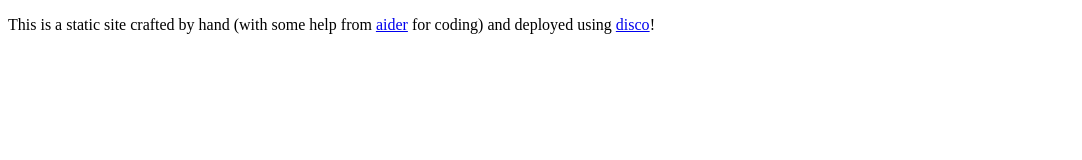
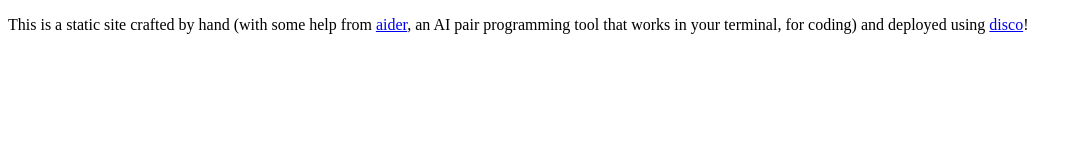
Before and after one commit to adamb/disco, a plain HTML site: page public/index.html in a window 1280 px wide. Shown: the whole page, without its empty margins (0-1082 px from the left). Drawn offline with Linux system fonts and the light colour scheme.

Commit message:
docs: Update aider description in index.html

```diff
--- a/public/index.html
+++ b/public/index.html
@@ -6,6 +6,6 @@
   <title>Welcome to the Disco</title>
 </head>
 <body>
-  <p>This is a static site crafted by hand (with some help from <a href="https://aider.chat">aider</a> for coding) and deployed using <a href="https://letsdisco.dev/">disco</a>!</p>
+  <p>This is a static site crafted by hand (with some help from <a href="https://aider.chat">aider</a>, an AI pair programming tool that works in your terminal, for coding) and deployed using <a href="https://letsdisco.dev/">disco</a>!</p>
 </body>
 </html>
```
